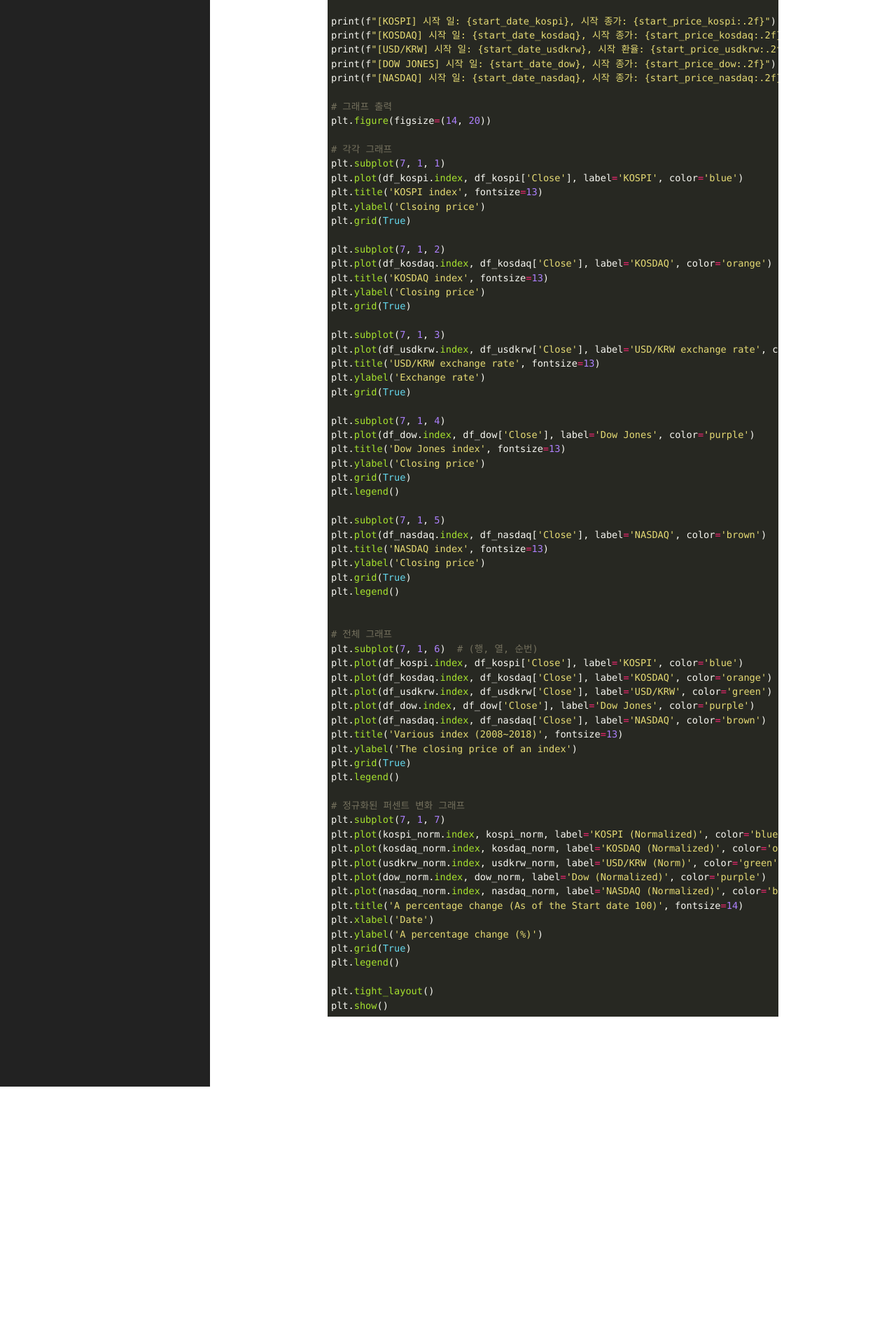
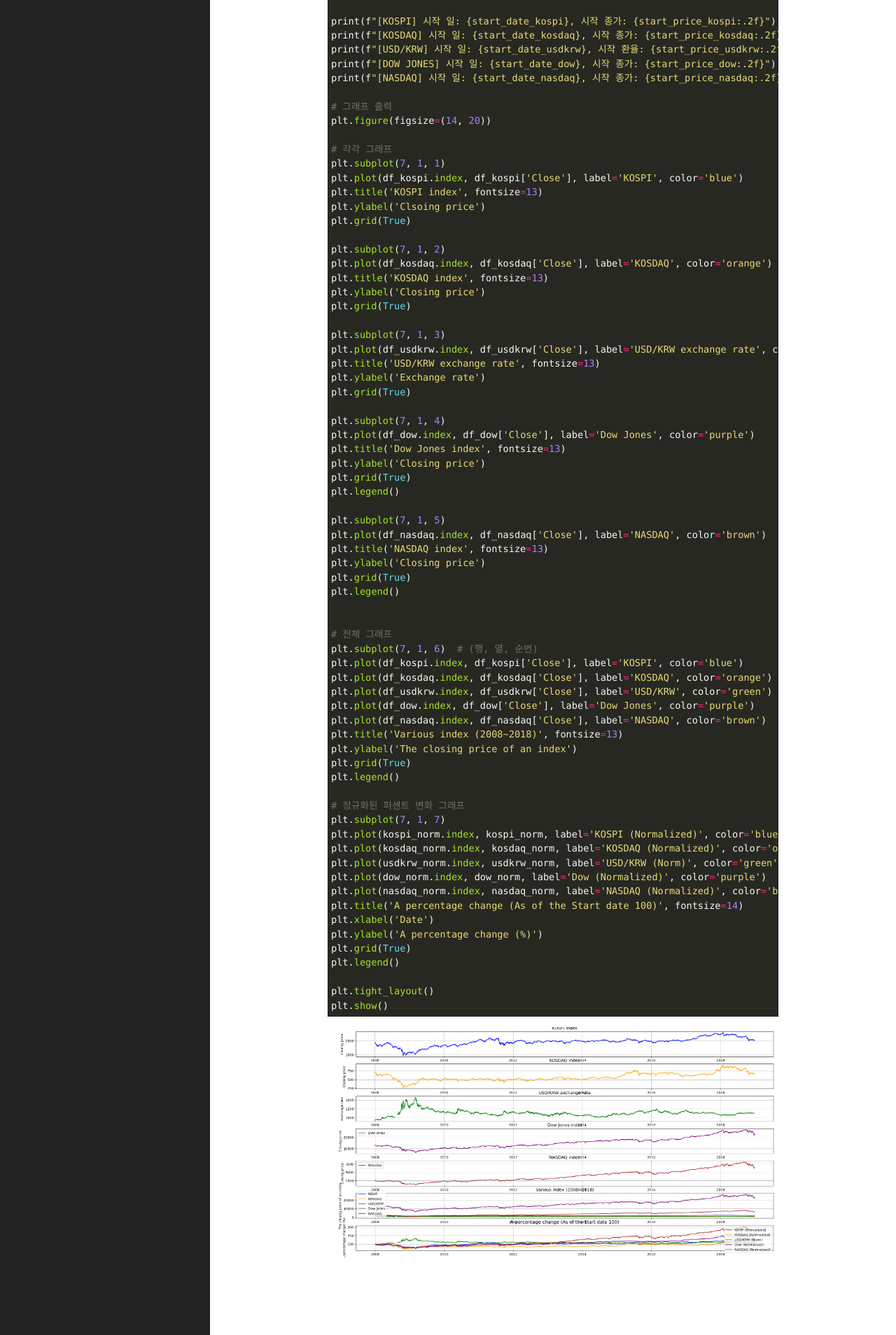
Before and after one commit to RealSWoo/RealSWoo.github.io, a Jekyll site: the page built from _posts/2025-09-21-stock_chart.md, in a window 1280 px wide. Shown: the part 931-2839 px from the top of the page at 70% size. Built offline with Jekyll 4.4.1, drawn with Linux system fonts in a browser that asks for light colours; before the commit the page ends 2484 px from its top, so only the background shows below that.

Commit message:
Add SC file

````diff
--- a/_posts/2025-09-21-stock_chart.md
+++ b/_posts/2025-09-21-stock_chart.md
@@ -4,7 +4,6 @@ title:  "Stock Chart"
 date:   2025-09-21 00:00:00 +0900
 categories: Project
 ---
-
 ```ruby
 import FinanceDataReader as fdr
 import matplotlib.pyplot as plt
@@ -115,3 +114,5 @@ plt.legend()
 plt.tight_layout()
 plt.show()
 ```
+
+![img](/public/img/screenshot-251229.png)
````
